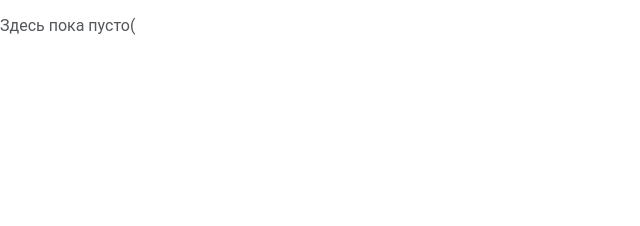
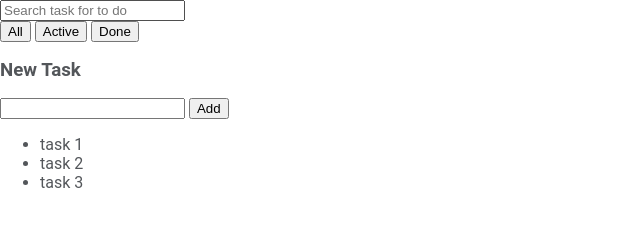
Before and after one commit to AnastasiaKhombak/To-Do-List, a plain HTML site: page index.html in a window 1280 px wide. Shown: the whole page, without its empty margins (0-640 px from the left). Drawn offline with Linux system fonts and the light colour scheme.

Commit message:
Update index.html

```diff
--- a/index.html
+++ b/index.html
@@ -5,8 +5,31 @@
 <link rel="stylesheet" href="style.css">
 </head>
 <body>
-    <header>
-       <p> Здесь пока пусто( </p>
-    </header>
+     <header>
+        <form>
+            <input type="search"  placeholder="Search task for to do">
+        </form>
+     </header>
+     <div>
+        <!-- function filterSelection() в JS для фильтра элементов -->
+        <button onclick="filterSelection('all')"> All</button>
+        <button onclick="filterSelection('active')"> Active</button>
+        <button onclick="filterSelection('done')"> Done</button>
+     </div>
+     <article>
+         <form>
+            <!-- function addElement() в JS для добавления элемента -->
+             <h3>New Task</h3>
+             <input type="text">
+             <input type="button" onclick="addElement()" value="Add">
+         </form>
+         <main>
+            <ul>
+                <li>task 1</li>
+                <li>task 2</li>
+                <li>task 3</li>
+            </ul>
+         </main>
+     </article>
 </body>
 </html>
```
